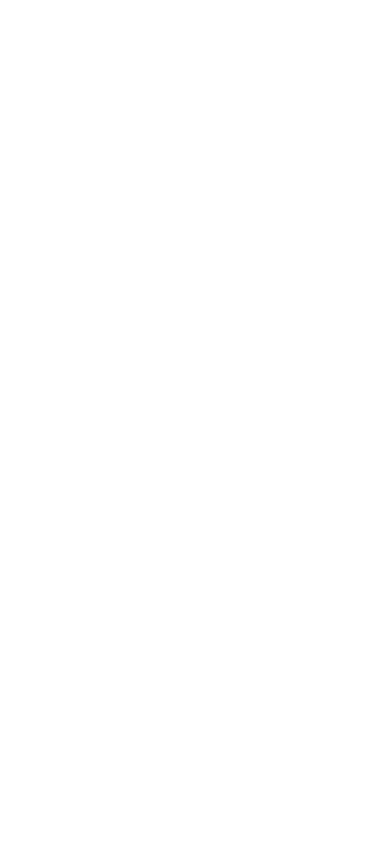
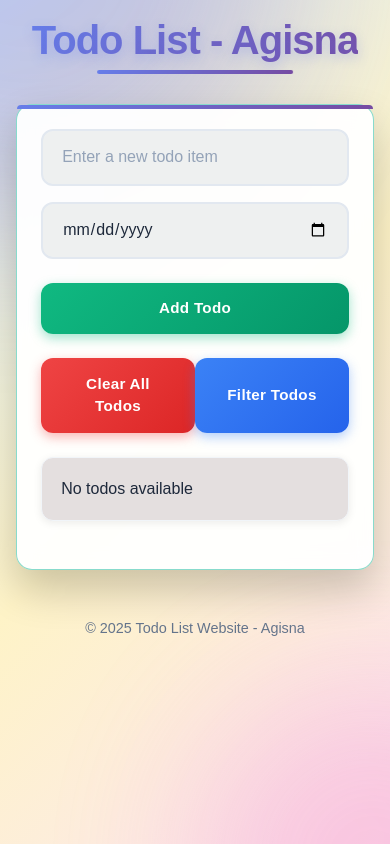
Before and after one commit to muhamadagisna23-byte/CodingCamp-27Oct2025-Agisna, a plain HTML site: page index.html in a window 390 px wide. Drawn offline with nearby package versions, Linux system fonts and the light colour scheme.

Commit message:
# Changes to be committed: #	modified:   css/style.css #	modified:   index.html #	modified:   js/script.js

```diff
--- a/css/style.css
+++ b/css/style.css
@@ -0,0 +1,494 @@
+/* === RESET DASAR === */
+* {
+    margin: 0;
+    padding: 0;
+    box-sizing: border-box;
+}
+
+/* === ROOT VARIABLES === */
+:root {
+    --primary-gradient: linear-gradient(135deg, #667eea 0%, #764ba2 100%);
+    --secondary-gradient: linear-gradient(135deg, #f093fb 0%, #f5576c 100%);
+    --success-gradient: linear-gradient(135deg, #4facfe 0%, #00f2fe 100%);
+    --danger-gradient: linear-gradient(135deg, #fa709a 0%, #fee140 100%);
+    --bg-gradient: linear-gradient(135deg, #e0f2fe 0%, #fef3c7 50%, #fce7f3 100%);
+    --card-bg: rgba(255, 255, 255, 0.95);
+    --shadow-sm: 0 2px 8px rgba(0, 0, 0, 0.08);
+    --shadow-md: 0 4px 16px rgba(0, 0, 0, 0.12);
+    --shadow-lg: 0 10px 30px rgba(0, 0, 0, 0.15);
+    --shadow-xl: 0 20px 40px rgba(0, 0, 0, 0.2);
+    --border-radius: 16px;
+    --transition-smooth: all 0.3s cubic-bezier(0.4, 0, 0.2, 1);
+}
+
+/* === BODY === */
+body {
+    display: flex;
+    flex-direction: column;
+    align-items: center;
+    justify-content: flex-start;
+    min-height: 100vh;
+    font-family: "Poppins", sans-serif;
+    background: var(--bg-gradient);
+    background-attachment: fixed;
+    color: #1e293b;
+    padding: 2rem;
+    position: relative;
+    overflow-x: hidden;
+}
+
+/* === ANIMATED BACKGROUND CIRCLES === */
+body::before,
+body::after {
+    content: '';
+    position: fixed;
+    border-radius: 50%;
+    filter: blur(80px);
+    opacity: 0.3;
+    animation: float 20s ease-in-out infinite;
+    z-index: -1;
+}
+
+body::before {
+    width: 500px;
+    height: 500px;
+    background: linear-gradient(135deg, #667eea, #764ba2);
+    top: -250px;
+    left: -250px;
+    animation-delay: 0s;
+}
+
+body::after {
+    width: 400px;
+    height: 400px;
+    background: linear-gradient(135deg, #f093fb, #f5576c);
+    bottom: -200px;
+    right: -200px;
+    animation-delay: -10s;
+}
+
+@keyframes float {
+    0%, 100% { transform: translate(0, 0) scale(1); }
+    33% { transform: translate(30px, -50px) scale(1.1); }
+    66% { transform: translate(-20px, 20px) scale(0.9); }
+}
+
+/* === HEADER === */
+header {
+    margin-bottom: 2.5rem;
+    text-align: center;
+    animation: fadeInDown 0.8s ease-out;
+}
+
+header h1 {
+    font-size: 3.5rem;
+    font-weight: 800;
+    background: var(--primary-gradient);
+    -webkit-background-clip: text;
+    -webkit-text-fill-color: transparent;
+    background-clip: text;
+    letter-spacing: -1px;
+    text-shadow: 0 4px 12px rgba(102, 126, 234, 0.3);
+    position: relative;
+    display: inline-block;
+}
+
+header h1::after {
+    content: '';
+    position: absolute;
+    bottom: -10px;
+    left: 50%;
+    transform: translateX(-50%);
+    width: 60%;
+    height: 4px;
+    background: var(--primary-gradient);
+    border-radius: 2px;
+    animation: scaleIn 0.8s ease-out 0.3s both;
+}
+
+@keyframes fadeInDown {
+    from {
+        opacity: 0;
+        transform: translateY(-30px);
+    }
+    to {
+        opacity: 1;
+        transform: translateY(0);
+    }
+}
+
+@keyframes scaleIn {
+    from { transform: translateX(-50%) scaleX(0); }
+    to { transform: translateX(-50%) scaleX(1); }
+}
+
+/* === MAIN CONTENT === */
+main {
+    background: var(--card-bg);
+    backdrop-filter: blur(10px);
+    padding: 2.5rem;
+    border-radius: var(--border-radius);
+    box-shadow: var(--shadow-xl);
+    width: 100%;
+    max-width: 700px;
+    border: 1px solid rgba(19, 184, 156, 0.5);
+    animation: fadeInUp 0.8s ease-out 0.2s both;
+    position: relative;
+}
+
+main::before {
+    content: '';
+    position: absolute;
+    top: 0;
+    left: 0;
+    right: 0;
+    height: 4px;
+    background: var(--primary-gradient);
+    border-radius: var(--border-radius) var(--border-radius) 0 0;
+}
+
+@keyframes fadeInUp {
+    from {
+        opacity: 0;
+        transform: translateY(30px);
+    }
+    to {
+        opacity: 1;
+        transform: translateY(0);
+    }
+}
+
+/* === FORM SECTION === */
+form {
+    display: flex;
+    flex-wrap: wrap;
+    gap: 1rem;
+    margin-bottom: 1.5rem;
+}
+
+input[type="text"],
+input[type="date"],
+select {
+    flex: 1;
+    min-width: 200px;
+    padding: 0.9rem 1.2rem;
+    border: 2px solid #e2e8f0;
+    border-radius: 12px;
+    outline: none;
+    font-size: 1rem;
+    font-family: "Poppins", sans-serif;
+    transition: var(--transition-smooth);
+    background: rgb(238, 240, 240);
+}
+
+input:focus,
+select:focus {
+    border-color: #667eea;
+    box-shadow: 0 0 0 4px rgba(102, 126, 234, 0.15);
+    transform: translateY(-2px);
+}
+
+input::placeholder {
+    color: #94a3b8;
+    font-weight: 400;
+}
+
+/* === BUTTONS BASE === */
+button {
+    padding: 0.9rem 1.5rem;
+    border: none;
+    border-radius: 12px;
+    cursor: pointer;
+    font-weight: 600;
+    font-size: 0.95rem;
+    transition: var(--transition-smooth);
+    position: relative;
+    overflow: hidden;
+    font-family: "Poppins", sans-serif;
+    letter-spacing: 0.3px;
+}
+
+button::before {
+    content: '';
+    position: absolute;
+    top: 50%;
+    left: 50%;
+    width: 0;
+    height: 0;
+    border-radius: 50%;
+    background: rgba(255, 255, 255, 0.3);
+    transform: translate(-50%, -50%);
+    transition: width 0.6s, height 0.6s;
+}
+
+button:hover::before {
+    width: 300px;
+    height: 300px;
+}
+
+button:hover {
+    transform: translateY(-3px);
+    box-shadow: 0 8px 20px rgba(0, 0, 0, 0.2);
+}
+
+button:active {
+    transform: translateY(-1px);
+    box-shadow: 0 4px 10px rgba(0, 0, 0, 0.2);
+}
+
+/* === BUTTON VARIANTS === */
+#add-todo-btn,
+button[onclick="saveEdit()"] {
+    background: linear-gradient(135deg, #10b981 0%, #059669 100%);
+    color: white;
+    box-shadow: 0 4px 12px rgba(16, 185, 129, 0.4);
+}
+
+#add-todo-btn:hover,
+button[onclick="saveEdit()"]:hover {
+    box-shadow: 0 8px 20px rgba(16, 185, 129, 0.5);
+}
+
+#clear-all-btn,
+.delete-btn,
+button[onclick^="deleteTodo"] {
+    background: linear-gradient(135deg, #ef4444 0%, #dc2626 100%);
+    color: white;
+    box-shadow: 0 4px 12px rgba(239, 68, 68, 0.4);
+}
+
+#clear-all-btn:hover,
+.delete-btn:hover,
+button[onclick^="deleteTodo"]:hover {
+    box-shadow: 0 8px 20px rgba(239, 68, 68, 0.5);
+}
+
+#filter-todos-btn {
+    background: linear-gradient(135deg, #3b82f6 0%, #2563eb 100%);
+    color: white;
+    box-shadow: 0 4px 12px rgba(59, 130, 246, 0.4);
+}
+
+#filter-todos-btn:hover {
+    box-shadow: 0 8px 20px rgba(59, 130, 246, 0.5);
+}
+
+button[onclick="editTodo"] {
+    background: linear-gradient(135deg, #8b5cf6 0%, #7c3aed 100%);
+    color: white;
+    box-shadow: 0 4px 12px rgba(139, 92, 246, 0.4);
+}
+
+button[onclick="editTodo"]:hover {
+    box-shadow: 0 8px 20px rgba(139, 92, 246, 0.5);
+}
+
+button[onclick="closeEditModal()"] {
+    background: linear-gradient(135deg, #64748b 0%, #475569 100%);
+    color: white;
+    box-shadow: 0 4px 12px rgba(100, 116, 139, 0.4);
+}
+
+select {
+    background: linear-gradient(135deg, #a855f7 0%, #9333ea 100%);
+    color: white;
+    cursor: pointer;
+    font-weight: 600;
+    padding: 0.9rem 1.2rem;
+    box-shadow: 0 4px 12px rgba(168, 85, 247, 0.4);
+}
+
+select:hover {
+    transform: translateY(-3px);
+    box-shadow: 0 8px 20px rgba(168, 85, 247, 0.5);
+}
+
+select option {
+    background: white;
+    color: #1e293b;
+}
+
+/* === ACTION SECTION === */
+section {
+    margin-bottom: 1.5rem;
+}
+
+/* === TODO LIST === */
+#todo-list {
+    list-style: none;
+    display: flex;
+    flex-direction: column;
+    gap: 1rem;
+}
+
+#todo-list li {
+    background: rgb(228, 223, 223);
+    padding: 1.2rem;
+    border-radius: 12px;
+    box-shadow: var(--shadow-sm);
+    border: 1px solid #f1f5f9;
+    transition: var(--transition-smooth);
+    animation: slideIn 0.5s ease-out;
+}
+
+@keyframes slideIn {
+    from {
+        opacity: 0;
+        transform: translateX(-20px);
+    }
+    to {
+        opacity: 1;
+        transform: translateX(0);
+    }
+}
+
+#todo-list li:hover {
+    box-shadow: var(--shadow-md);
+    transform: translateX(5px);
+    border-color: #e0e7ff;
+}
+
+/* === CHECKBOX CUSTOM === */
+input[type="checkbox"] {
+    width: 22px;
+    height: 22px;
+    cursor: pointer;
+    accent-color: #667eea;
+    transition: var(--transition-smooth);
+}
+
+input[type="checkbox"]:hover {
+    transform: scale(1.15);
+}
+
+/* === STATISTICS === */
+.grid {
+    display: grid;
+    gap: 1rem;
+}
+
+.grid > div {
+    background: rgb(238, 232, 232);
+    padding: 1rem;
+    border-radius: 12px;
+    box-shadow: var(--shadow-sm);
+    transition: var(--transition-smooth);
+    border: 2px solid transparent;
+}
+
+.grid > div:hover {
+    transform: translateY(-5px);
+    box-shadow: var(--shadow-md);
+}
+
+.grid > div:nth-child(1):hover {
+    border-color: #3b82f6;
+    background: linear-gradient(135deg, #dbeafe 0%, #eff6ff 100%);
+}
+
+.grid > div:nth-child(2):hover {
+    border-color: #10b981;
+    background: linear-gradient(135deg, #d1fae5 0%, #ecfdf5 100%);
+}
+
+.grid > div:nth-child(3):hover {
+    border-color: #f59e0b;
+    background: linear-gradient(135deg, #fed7aa 0%, #fef3c7 100%);
+}
+
+/* === BADGES === */
+span[class*="bg-"] {
+    display: inline-flex;
+    align-items: center;
+    gap: 0.3rem;
+    font-size: 0.85rem;
+    font-weight: 600;
+    padding: 0.4rem 0.8rem;
+    border-radius: 8px;
+    transition: var(--transition-smooth);
+}
+
+span[class*="bg-"]:hover {
+    transform: scale(1.05);
+    box-shadow: 0 2px 8px rgba(0, 0, 0, 0.15);
+}
+
+/* === MODAL === */
+#edit-modal {
+    backdrop-filter: blur(8px);
+    animation: fadeIn 0.3s ease-out;
+}
+
+#edit-modal > div {
+    animation: scaleUp 0.3s cubic-bezier(0.34, 1.56, 0.64, 1);
+}
+
+@keyframes fadeIn {
+    from { opacity: 0; }
+    to { opacity: 1; }
+}
+
+@keyframes scaleUp {
+    from { transform: scale(0.9); opacity: 0; }
+    to { transform: scale(1); opacity: 1; }
+}
+
+/* === FOOTER === */
+footer {
+    margin-top: 3rem;
+    animation: fadeIn 1s ease-out 0.5s both;
+}
+
+footer p {
+    font-size: 0.9rem;
+    color: #64748b;
+    font-weight: 500;
+}
+
+/* === RESPONSIVE === */
+@media (max-width: 768px) {
+    body {
+        padding: 1rem;
+    }
+
+    header h1 {
+        font-size: 2.5rem;
+    }
+
+    main {
+        padding: 1.5rem;
+    }
+
+    input[type="text"],
+    input[type="date"],
+    select {
+        min-width: 100%;
+    }
+
+    button {
+        width: 100%;
+    }
+
+    .grid {
+        grid-template-columns: 1fr;
+    }
+}
+
+/* === SCROLLBAR CUSTOM === */
+::-webkit-scrollbar {
+    width: 10px;
+}
+
+::-webkit-scrollbar-track {
+    background: #f1f5f9;
+    border-radius: 10px;
+}
+
+::-webkit-scrollbar-thumb {
+    background: var(--primary-gradient);
+    border-radius: 10px;
+}
+
+::-webkit-scrollbar-thumb:hover {
+    background: linear-gradient(135deg, #764ba2 0%, #667eea 100%);
+}
--- a/index.html
+++ b/index.html
@@ -3,22 +3,58 @@
 <head>
     <meta charset="UTF-8">
     <meta name="viewport" content="width=device-width, initial-scale=1.0">
-    <title>Document</title>
+    <title>To-Do List - Agisna</title>
 
     <!-- css External file Link  -->
     <link rel="stylesheet" href="css\style.css">
+    <script src="https://cdn.jsdelivr.net/npm/@tailwindcss/browser@4"></script>
 </head>
 
 <body>
 
     <!-- Header Content -->
-    <header></header>
+    <header>
+        <h1 class="text-3xl font-bold">Todo List - Agisna</h1>
+    </header>
 
     <!-- Main Content -->
-    <main></main>
+    <main>
+        <!-- Form Section -->
+         <section>
+            <form class="flex gap-4 mb-4">
+                <!-- Todo Input -->
+                <input class="border p-2 rounded" type="text" id="todo-input" placeholder="Enter a new todo item">
+
+                <!-- Date Input -->
+                <input class="border p-2 rounded" type="date" id="todo-date" placeholder="Enter due date">
+            </form>
+
+            <!-- Add Button -->
+            <button class="border p-2 rounded bg-green-500 text-white" type="button" onclick="addTodo();" id="add-todo-btn">Add Todo</button>
+         </section>
+
+         <!-- Action Section -->
+         <section class="flex justify-between my-4">
+            <!-- Clear All Button -->
+            <button class="border p-2 rounded bg-red-500 text-white mb-6" id="clear-all-btn">Clear All Todos</button>
+
+            <!-- Filter Option -->
+            <button class="border p-2 rounded bg-blue-500 text-white" id="filter-todos-btn">Filter Todos</button>
+         </section>
+
+         <!-- Todo List Section -->
+         <section>
+            <ul id="todo-list">
+                <!-- Todo Item will be dynamically adden here -->
+                 <li>No todos available</li>
+            </ul>
+         </section>
+    </main>
 
     <!-- Footer Content -->
-    <footer></footer>
+    <footer>
+        <p class="text-center text-gray-500">&copy; 2025 Todo List Website - Agisna</p>
+    </footer>
 
     <!-- Javascript External File Link -->
     <script src="js\script.js"></script>
--- a/js/script.js
+++ b/js/script.js
@@ -0,0 +1,107 @@
+/// local array to store todo item
+let todos = [];
+
+function validateForm(todo, date) {
+    if (todo.trim() === '' || date === '') {
+        return false;
+    }
+    return true;
+}
+
+/// Function to add a new todo item
+function addTodo() {
+    const todoInput = document.getElementById('todo-input').value;
+    const todoDate = document.getElementById('todo-date').value;
+
+    if (!validateForm (todoInput, todoDate)) {
+        alert('form validation failed. please check your inputs.');
+    } else {
+        // Add to local array
+        todos.push ({ task: todoInput, dueDate: todoDate });
+        console.log ('current Todos:', todos);
+        renderTodos();
+
+        // Clear input fields
+        document.getElementById('todo-input').value = '';
+        document.getElementById('todo-date').value = '';
+
+    }
+
+}
+
+/// function to delete todo item by index
+function deleteTodo(index) {
+    const confirmDelete = confirm(`Are you sure you want to delete "${todos[index].task}"?`);
+    if (confirmDelete) {
+        todos.splice(index, 1);
+        renderTodos();
+    }
+}
+
+/// Function to clear all todos
+function clearAllTodos() {
+    if (todos.length === 0) {
+        alert('No todos to clear!');
+        return;
+    }
+
+    const confirmClear = confirm('Are you sure you want to delete all todos?');
+    if (confirmClear) {
+        todos = []; // Kosongkan array
+        renderTodos(); // Render ulang
+        alert('All todos have been cleared!');
+    }
+}
+
+/// Function to filter todos by search keyword
+function filterTodo() {
+    const filterText = prompt('Enter keyword to filter todos (by task or date):');
+
+    if (filterText === null || filterText.trim() === '') {
+        // Jika user cancel atau input kosong, tampilkan semua todos
+        renderTodos();
+        return;
+    }
+
+    const filteredTodos = todos.filter(todo =>
+        todo.task.toLowerCase().includes(filterText.toLowerCase()) ||
+        todo.dueDate.includes(filterText)
+    );
+
+    if (filteredTodos.length === 0) {
+        alert('No todos found matching your filter!');
+        renderTodos(); // Tampilkan semua todos
+    } else {
+        renderTodos(filteredTodos);
+        alert(`Found ${filteredTodos.length} todo(s) matching "${filterText}"`);
+    }
+}
+
+///function to render todo item to the DOM
+function renderTodos(list = todos) {
+    const todoList = document.getElementById('todo-list');
+
+    //Clear existing list
+    todoList.innerHTML = '';
+
+    // Check if list is empty
+    if (list.length === 0) {
+        todoList.innerHTML = '<li>No todos available</li>';
+        return;
+    }
+
+    //Render each todo item
+    list.forEach((todo, index) => {
+        todoList.innerHTML += `
+        <li style="display:flex; justify-content:space-between; align-items:center; padding:10px; border-bottom:1px solid #ddd;">
+            <span>${todo.task} - ${todo.dueDate}</span>
+            <button class="delete-btn"
+                        style="background:#f87171;padding:6px 10px;border:none;border-radius:6px;color:white;cursor:pointer"
+                        onclick="deleteTodo(${index})">Delete</button>
+        </li>`;
+    });
+}
+
+// Event listeners for buttons
+document.getElementById('clear-all-btn').addEventListener('click', clearAllTodos);
+document.getElementById('filter-todos-btn').addEventListener('click', filterTodo);
```
